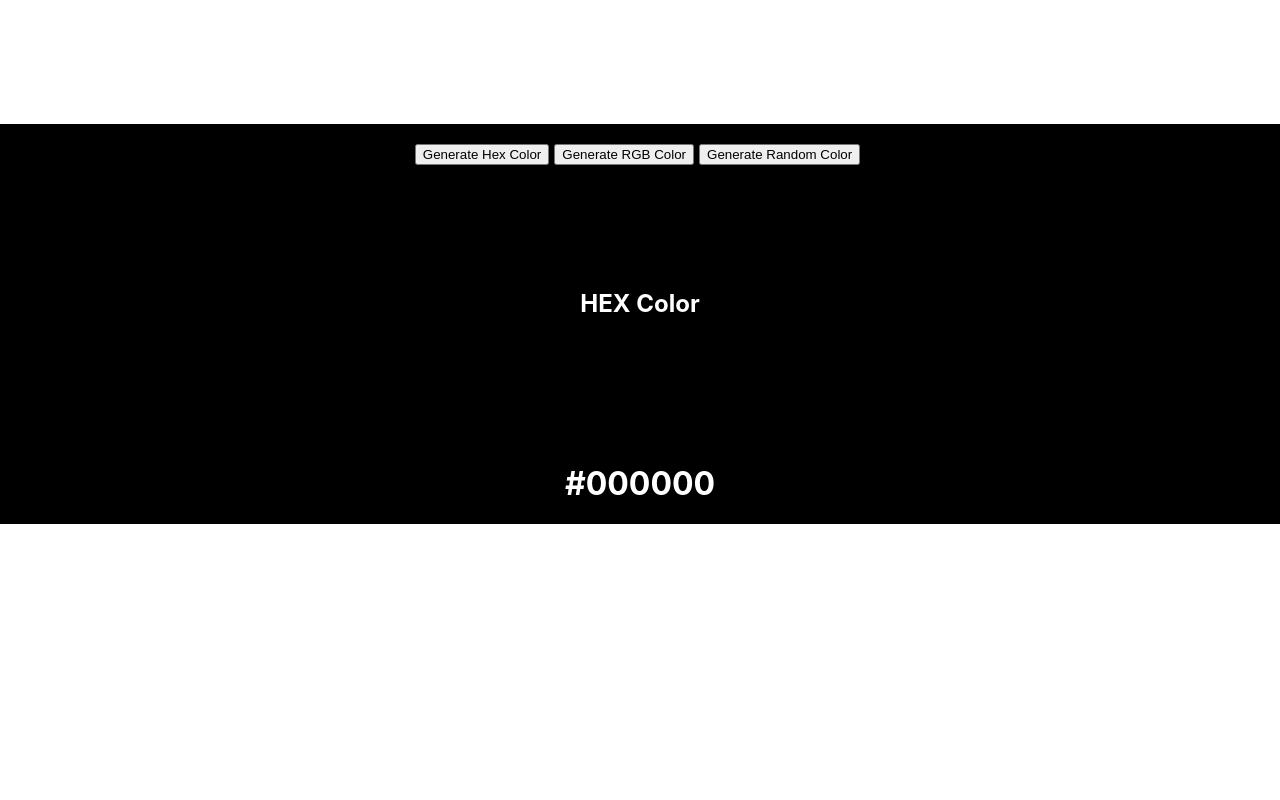
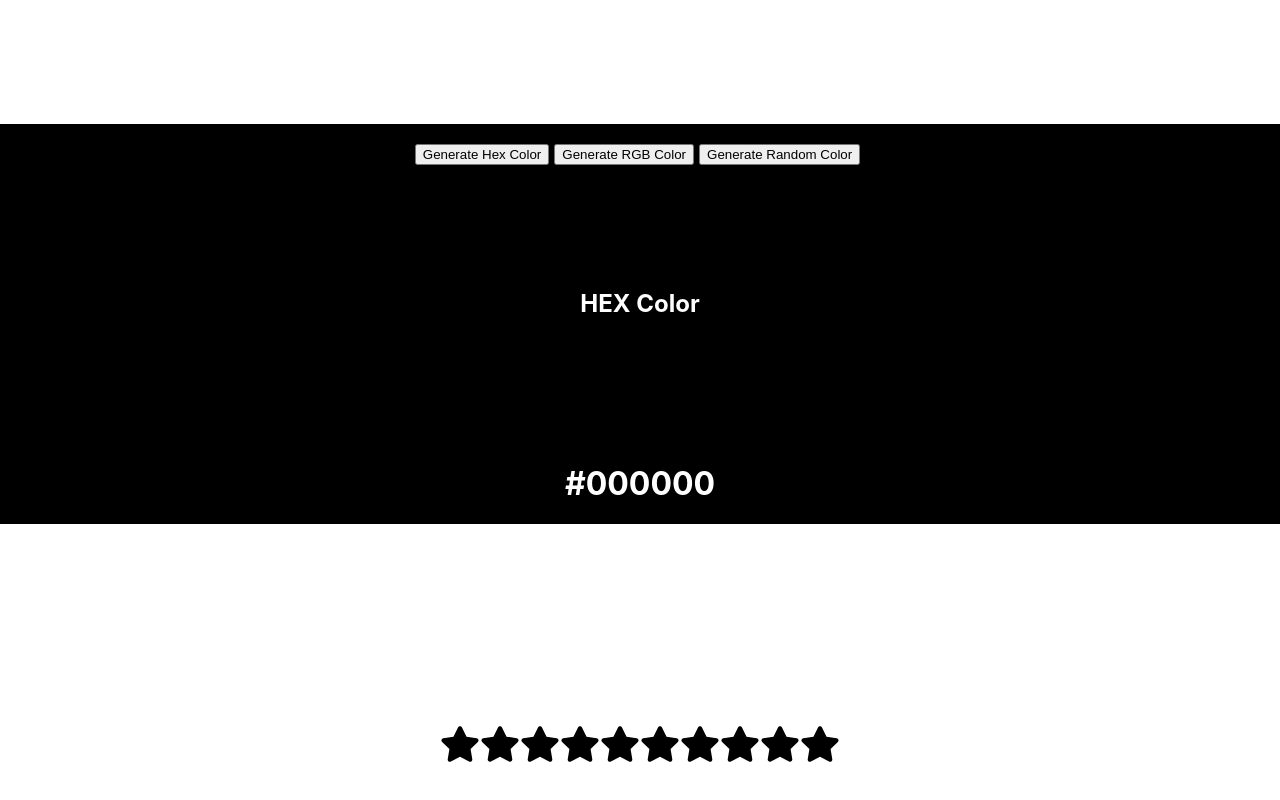
Before and after one commit to prayag1740/React_Starters, a React (Create React App) app: page / in a window 1280 px wide. Shown: the part 696-1496 px from the top of the page. Before the commit the page ends 1220 px from the top, so only its background shows below. Built offline with nearby package versions, Linux system fonts and the light colour scheme.

Commit message:
star rating app

```diff
--- a/package.json
+++ b/package.json
@@ -8,6 +8,7 @@
     "@testing-library/user-event": "^13.5.0",
     "react": "^18.3.1",
     "react-dom": "^18.3.1",
+    "react-icons": "^5.2.1",
     "react-scripts": "5.0.1",
     "web-vitals": "^2.1.4"
   },
--- a/src/App.js
+++ b/src/App.js
@@ -1,12 +1,14 @@
 import React from 'react'
 import Accordion from './Components/Accordian'
 import ColorGenerator from './Components/ColorGenerator'
+import StarRating from './Components/StarRating'
 
 function App() {
   return (
     <div>
       <Accordion />
       <ColorGenerator />
+      <StarRating noOfStars={10} />
     </div>
   )
 }
--- /dev/null
+++ b/src/Components/StarRating/index.js
@@ -0,0 +1,36 @@
+import React, { useState } from 'react'
+import {FaStar} from 'react-icons/fa'
+import "./styles.css"
+
+function StarRating({noOfStars=5}) {
+
+    const [rating, setRating] = useState(0);
+    const [hover, setHover] = useState(0);
+
+    const handleClick = (idx) => {
+        setRating(idx)
+    }
+
+    const handleMouseHover = (idx) => {
+        setHover(idx)
+    }
+
+    const handleMouseLeave = () => {
+        setHover(rating)
+    }
+
+  return (
+    <div className='star-rating'>
+        {[...Array(noOfStars)].map((_,idx) => {
+            idx +=1
+            return < FaStar className={idx <= (rating || hover) ? "active" : "inactive"}
+                onClick={() => handleClick(idx)}
+                onMouseMove={() => handleMouseHover(idx)}
+                onMouseLeave={() => handleMouseLeave()}
+            size={40}/>
+        })}
+    </div>
+  )
+}
+
+export default StarRating
--- /dev/null
+++ b/src/Components/StarRating/styles.css
@@ -0,0 +1,15 @@
+.star-rating {
+    display: flex;
+    margin: 20px;
+    align-items: center;
+    justify-content: center;
+    height: 50vh;
+}
+
+.active {
+    color: red;
+}
+
+.inactive {
+    color: black;
+}
```
Also changed, not shown: 1 other file (tests, documents, lock files or other folders).
